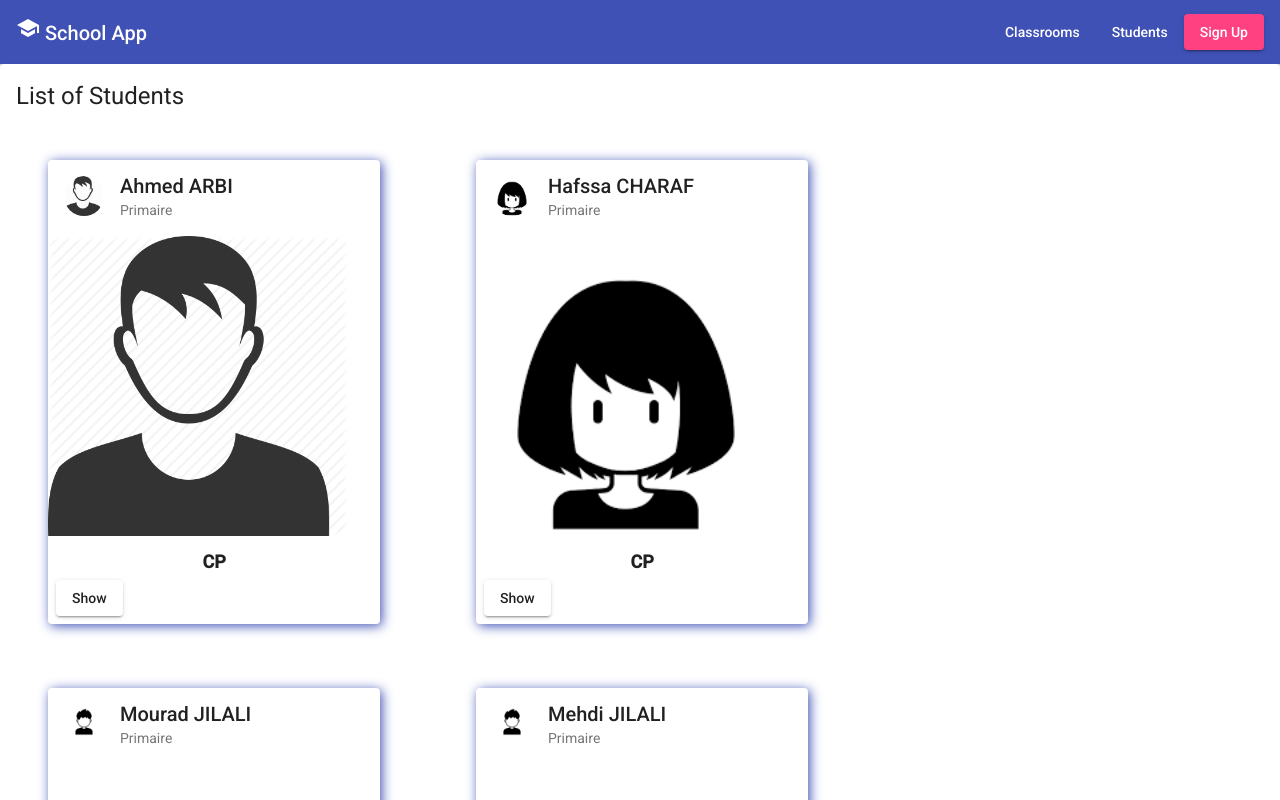
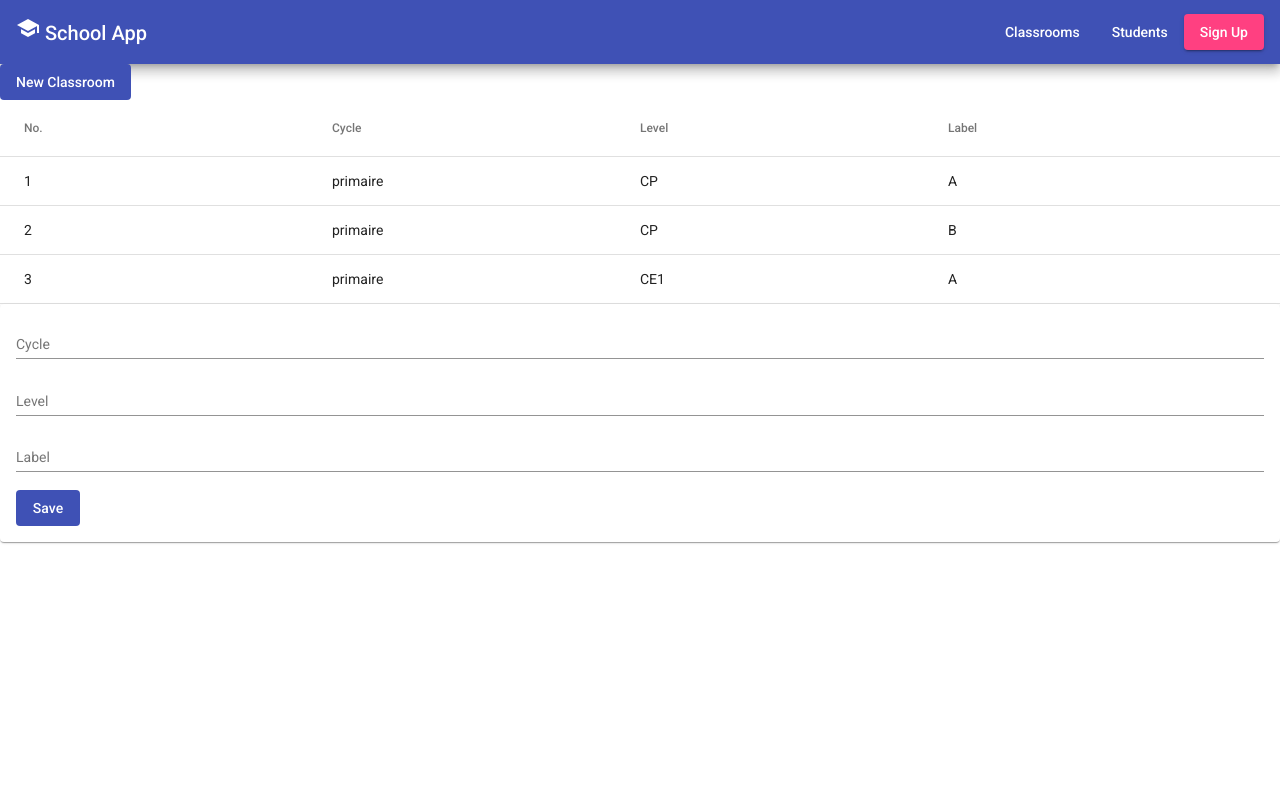
Before and after one commit to youma85/schoolAng, an Angular app: page /classrooms in a window 1280 px wide. Shown: the top 800 px of the page. Built offline with nearby package versions, Linux system fonts and the light colour scheme.

Commit message:
Generate routing module

```diff
--- /dev/null
+++ b/src/app/app-routing.module.ts
@@ -0,0 +1,25 @@
+import { NgModule } from '@angular/core';
+import {RouterModule, Routes} from "@angular/router";
+import {StudentComponent} from "./student/student.component";
+import {StudentListComponent} from "./student/student-list/student-list.component";
+import {StudentDetailsComponent} from "./student/student-details/student-details.component";
+import {ClassroomComponent} from "./classroom/classroom.component";
+
+
+
+const appRoutes: Routes = [
+  {path: '', redirectTo: '/students', pathMatch: 'full'},
+  {path: 'students', component: StudentComponent, children: [
+      {path: '', component: StudentListComponent},
+      {path: 'new', component: StudentDetailsComponent},
+      {path: ':id', component: StudentDetailsComponent}
+    ]},
+  {path: 'classrooms', component: ClassroomComponent}
+];
+
+@NgModule({
+  imports: [RouterModule.forRoot(appRoutes)],
+  exports: [RouterModule]
+})
+export class AppRoutingModule {
+}
--- a/src/app/app.component.html
+++ b/src/app/app.component.html
@@ -1,3 +1,2 @@
 <app-navbar (pageSelected)="onNavigate($event)"></app-navbar>
-<app-student *ngIf="loadedPage === 'students'"></app-student>
-<app-classroom *ngIf="loadedPage === 'classrooms'"></app-classroom>
+<router-outlet></router-outlet>
--- a/src/app/app.module.ts
+++ b/src/app/app.module.ts
@@ -23,6 +23,7 @@ import {MatSelectModule} from "@angular/material/select";
 import {MatNativeDateModule} from "@angular/material/core";
 import { ShadowDirective } from './utils/shadow.directive';
 import { FirstcharcateruppercasePipe } from './utils/firstcharcateruppercase.pipe';
+import { AppRoutingModule } from './app-routing.module';
 
 @NgModule({
   declarations: [
@@ -50,7 +51,8 @@ import { FirstcharcateruppercasePipe } from './utils/firstcharcateruppercase.pip
     MatGridListModule,
     MatDatepickerModule,
     MatSelectModule,
-    MatNativeDateModule
+    MatNativeDateModule,
+    AppRoutingModule
   ],
   providers: [],
   bootstrap: [AppComponent]
```
Also changed, not shown: 1 other file (tests, documents, lock files or other folders).
